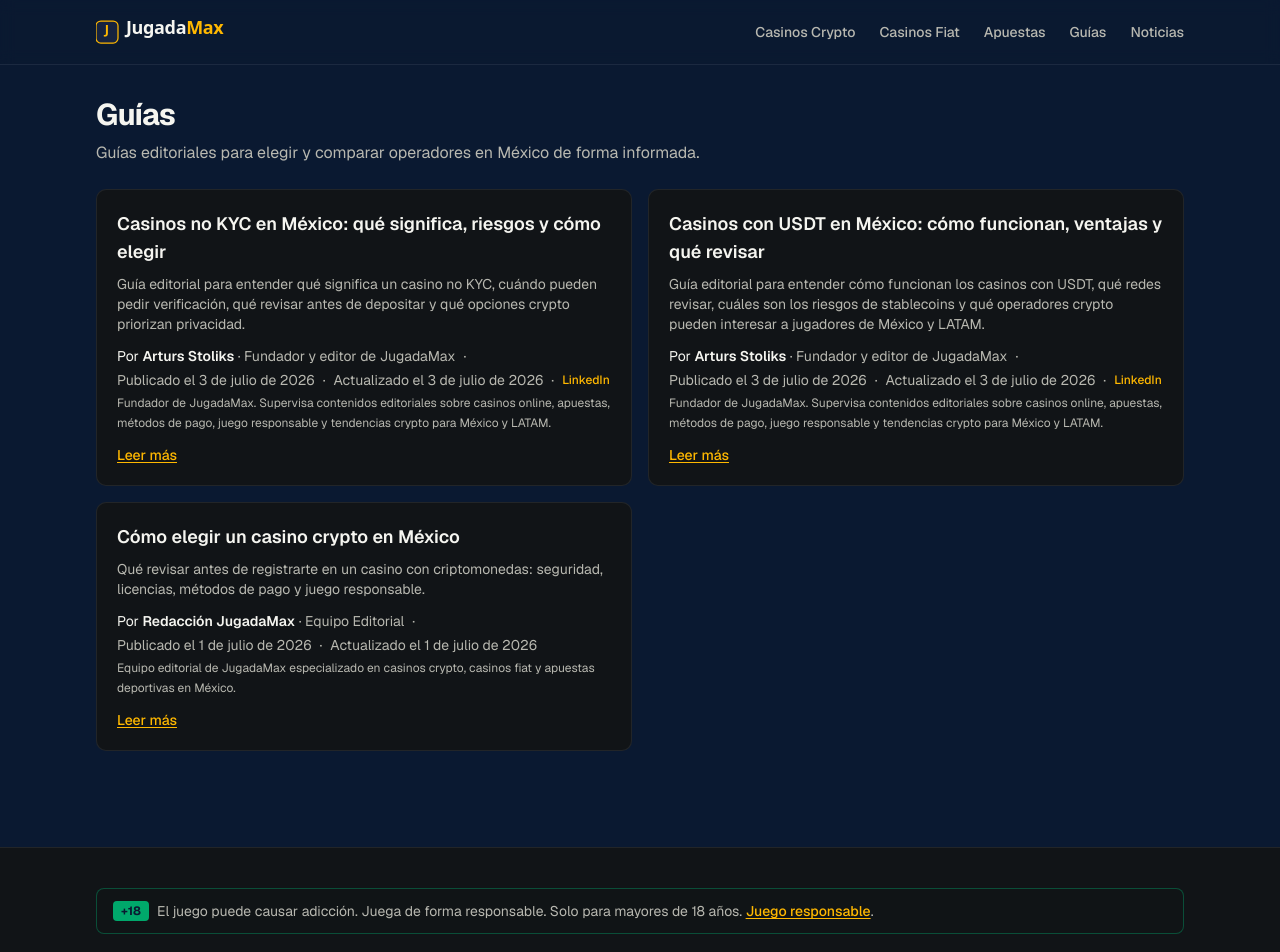
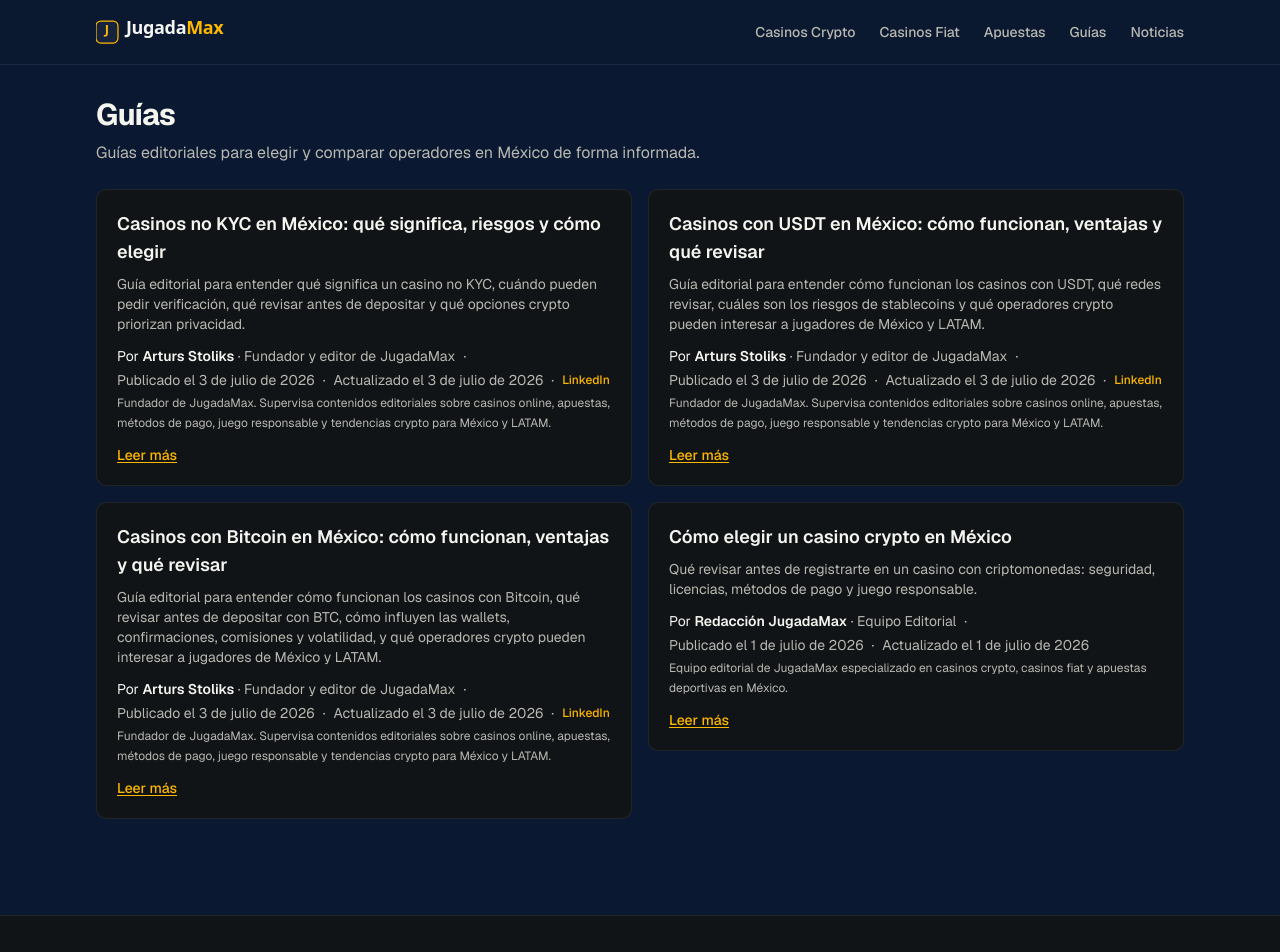
Before and after one commit to arturgerc/jugadamax, a Next.js app: page /guias in a window 1280 px wide. Shown: the top 952 px of the page. Built offline with nearby package versions, Linux system fonts and the light colour scheme.

Commit message:
Add Bitcoin casino guide

```diff
--- a/app/(marketing)/guias/[slug]/page.tsx
+++ b/app/(marketing)/guias/[slug]/page.tsx
@@ -23,6 +23,14 @@ const GUIDE_RELATED_READING: Record<string, { href: string; label: string }[]> =
     { href: "/reviews/ltccasino", label: "LTC Casino" },
     { href: "/casinos-crypto", label: "Ver casinos crypto" },
   ],
+  "casinos-con-bitcoin-mexico": [
+    { href: "/reviews/bitcasino", label: "Bitcasino.io" },
+    { href: "/reviews/cryptocasino", label: "CryptoCasino.CC" },
+    { href: "/reviews/ethcasino", label: "ETH Casino" },
+    { href: "/reviews/ltccasino", label: "LTC Casino" },
+    { href: "/guias/casinos-con-usdt-mexico", label: "Casinos con USDT" },
+    { href: "/casinos-crypto", label: "Ver casinos crypto" },
+  ],
 };
 
 const GUIDE_SOURCE_LINKS: Record<string, { label: string; url: string }[]> = {
@@ -34,6 +42,20 @@ const GUIDE_SOURCE_LINKS: Record<string, { label: string; url: string }[]> = {
     {
       label: "Coinbase — What is a stablecoin?",
       url: "https://www.coinbase.com/learn/crypto-basics/what-is-a-stablecoin",
+    },
+  ],
+  "casinos-con-bitcoin-mexico": [
+    {
+      label: "Bitcoin.org — FAQ",
+      url: "https://bitcoin.org/en/faq",
+    },
+    {
+      label: "Coinbase — What is Bitcoin?",
+      url: "https://www.coinbase.com/learn/crypto-basics/what-is-bitcoin",
+    },
+    {
+      label: "Bitcoin Whitepaper",
+      url: "https://bitcoin.org/bitcoin.pdf",
     },
   ],
 };
--- a/content/guides/index.ts
+++ b/content/guides/index.ts
@@ -118,4 +118,55 @@ export const guides: Article[] = [
       height: 630,
     },
   },
+  {
+    id: "guia-casinos-con-bitcoin-mexico",
+    slug: "casinos-con-bitcoin-mexico",
+    type: "guide",
+    title: "Casinos con Bitcoin en México: cómo funcionan, ventajas y qué revisar",
+    summary:
+      "Guía editorial para entender cómo funcionan los casinos con Bitcoin, qué revisar antes de depositar con BTC, cómo influyen las wallets, confirmaciones, comisiones y volatilidad, y qué operadores crypto pueden interesar a jugadores de México y LATAM.",
+    body: [
+      "## Qué significa jugar en casinos con Bitcoin",
+      "Un casino con Bitcoin es, en términos simples, una plataforma online donde puedes usar BTC para depositar y, en algunos casos, retirar. No es lo mismo que jugar en pesos mexicanos con tarjeta, OXXO o SPEI: aquí el flujo pasa por una wallet, una dirección de depósito y confirmaciones en la red de Bitcoin.",
+      "Para usuarios de México y LATAM que vienen del mundo fiat, la diferencia es importante. Bitcoin no se comporta como el peso ni como un depósito bancario local. Antes de enviar fondos, conviene entender qué moneda usa el casino, cómo muestra la dirección y qué reglas aplica el operador.",
+      "## Por qué Bitcoin interesa a jugadores de México y LATAM",
+      "Bitcoin puede resultar atractivo para quienes ya usan wallets, exchanges o pagos digitales internacionales. Si ya tienes BTC o te resulta natural operar en crypto, un casino crypto puede ofrecer una experiencia más directa que convertir a MXN y usar métodos locales.",
+      "También puede interesar a usuarios que buscan un ecosistema internacional de casinos crypto, con catálogo y pagos pensados para monedas digitales. Eso no significa que sea mejor para todos: quien prefiera pesos mexicanos, marcas locales o métodos como SPEI puede encajar mejor en un operador fiat.",
+      "## Cómo funcionan los depósitos con BTC",
+      "El depósito con Bitcoin suele empezar en la sección de pagos del casino. El operador muestra una dirección de wallet (a veces un código QR) y, a menudo, un mínimo de depósito. Tu tarea es copiar esa dirección con cuidado y enviar BTC desde tu wallet o exchange.",
+      "Antes de confirmar la transacción, revisa que la dirección sea la correcta, que el monto cumpla el mínimo y que entiendas si el casino acredita el saldo tras un número concreto de confirmaciones. Un error en la dirección o un monto por debajo del mínimo puede complicar el proceso. JugadaMax recomienda leer las instrucciones oficiales del operador y, si es tu primera vez, considerar una prueba pequeña solo cuando entiendas el flujo.",
+      "## Confirmaciones, comisiones y volatilidad",
+      "Las transacciones en Bitcoin necesitan confirmaciones en la red. Eso puede influir en cuánto tarda en verse el saldo en el casino. Las comisiones de red también varían según la congestión y la configuración de tu wallet o exchange.",
+      "Otro factor clave es la volatilidad. BTC no está anclado al dólar como una stablecoin: su precio puede subir o bajar. Puedes depositar un valor en BTC y, al convertirlo mentalmente a pesos o dólares, ver una cifra distinta horas después. Eso forma parte del riesgo de usar Bitcoin, no solo del casino.",
+      "## Ventajas de usar Bitcoin en casinos online",
+      "Para algunos usuarios, Bitcoin puede ofrecer un flujo de pago crypto-first: depositas desde una wallet sin depender de tarjeta mexicana o método bancario local en ciertos casos. Si ya mantienes BTC, puede ser más cómodo que convertir y volver a mover fondos.",
+      "También puede encajar con el ecosistema internacional de casinos crypto, donde BTC suele ser una de las monedas más reconocidas. Aun así, cada operador define sus propias reglas de depósito, retiro, límites, bonos y verificación. Ninguna ventaja implica retiros garantizados ni velocidad fija para todos.",
+      "## Riesgos y puntos que debes revisar antes de depositar",
+      "Antes de depositar con BTC, revisa la licencia informada por el operador, la entidad que lo opera, países restringidos y términos de cuenta. Los casinos pueden solicitar verificación en determinados casos: límites, retiros, actividad inusual o políticas internas.",
+      "También conviene revisar límites de depósito y retiro, reglas de bonos, comisiones, mínimos, tiempos estimados y herramientas de juego responsable. Un error de dirección o de red puede costar caro. Y recuerda: el juego online no garantiza ganancias; define presupuesto y no apuestes dinero que no puedas permitirte perder.",
+      "## Bitcoin vs USDT: cuándo puede convenir cada opción",
+      "Bitcoin puede convenir si quieres usar BTC directamente y ya te sientes cómodo con su volatilidad. USDT, en cambio, es una stablecoin vinculada al dólar y puede resultar más predecible en términos de precio, aunque también tiene riesgos propios: redes, comisiones, liquidez y condiciones del emisor.",
+      "No hay una respuesta única. BTC ofrece la moneda más reconocida del ecosistema crypto; USDT puede reducir la exposición a movimientos bruscos de precio. La mejor opción depende de tu perfil, tu wallet y lo que acepte cada casino. Si quieres profundizar en stablecoins, puedes leer nuestra guía sobre casinos con USDT en /guias/casinos-con-usdt-mexico.",
+      "## Casinos crypto donde Bitcoin puede ser relevante",
+      "Dentro del segmento crypto de JugadaMax, operadores como Bitcasino.io, CryptoCasino.CC, ETH Casino y LTC Casino pueden ser relevantes para usuarios que exploran pagos digitales, incluido Bitcoin en algunos casos. Conviene revisar cada uno por separado.",
+      "No asumimos que todos estén disponibles en México ni que todos acepten BTC de la misma forma. Evalúa disponibilidad regional, monedas aceptadas, reglas de retiro, posibles requisitos de verificación, términos de bonos y herramientas de juego responsable antes de registrarte.",
+      "## Diferencia entre casinos con Bitcoin y casinos fiat/locales",
+      "En casinos fiat o locales como Codere, Caliente o Betsson, el usuario suele pensar en pesos mexicanos, tarjetas, OXXO, SPEI y una experiencia orientada al mercado nacional. En un casino con Bitcoin, el foco está en wallets, direcciones, confirmaciones y saldos en crypto.",
+      "Ninguna opción es perfecta para todos. Si priorizas métodos locales y marcas conocidas en México, un operador fiat puede encajar mejor. Si ya operas en crypto y quieres usar BTC, un casino del segmento crypto puede ser más natural. La elección depende de tu perfil y de lo que publique cada operador en sus términos oficiales.",
+      "## Juego responsable",
+      "El juego online debe ser entretenimiento, no una fuente de ingresos. Define presupuesto, límites de tiempo y límites de depósito antes de jugar. No persigas pérdidas ni aumentes apuestas por presión o frustración.",
+      "Si sientes que el juego deja de ser divertido, que pierdes control o que necesitas recuperar dinero, detente y busca ayuda. JugadaMax publica información editorial para mayores de 18 años. No operamos casinos, no procesamos apuestas y no garantizamos disponibilidad, pagos, bonos ni resultados.",
+    ].join("\n\n"),
+    authorId: "arturs-stoliks",
+    tags: ["Bitcoin", "BTC", "casinos crypto", "México", "wallets"],
+    publishedAt: "2026-07-03",
+    updatedAt: "2026-07-03",
+    locale: "es-MX",
+    coverImage: {
+      src: "/guides/casinos-con-bitcoin-mexico.svg",
+      alt: "Ilustración editorial sobre casinos con Bitcoin, wallets crypto y juego responsable en México",
+      width: 1200,
+      height: 630,
+    },
+  },
 ];
```
Also changed, not shown: public/guides/casinos-con-bitcoin-mexico.svg (added).
